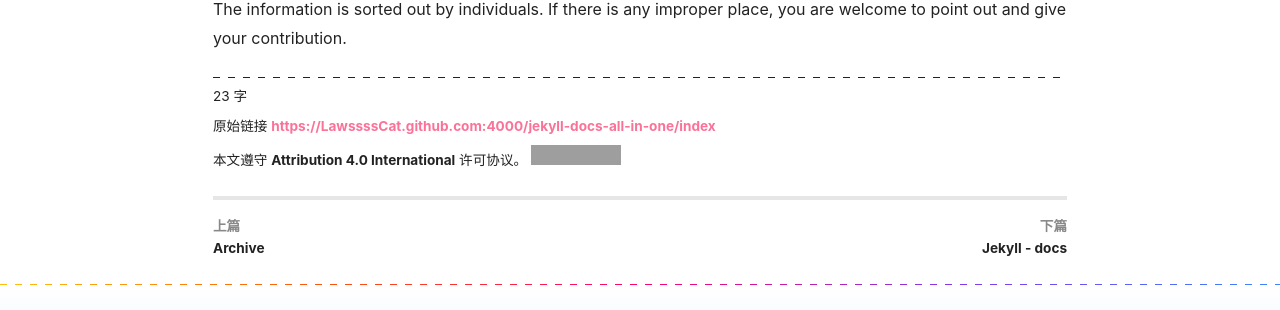
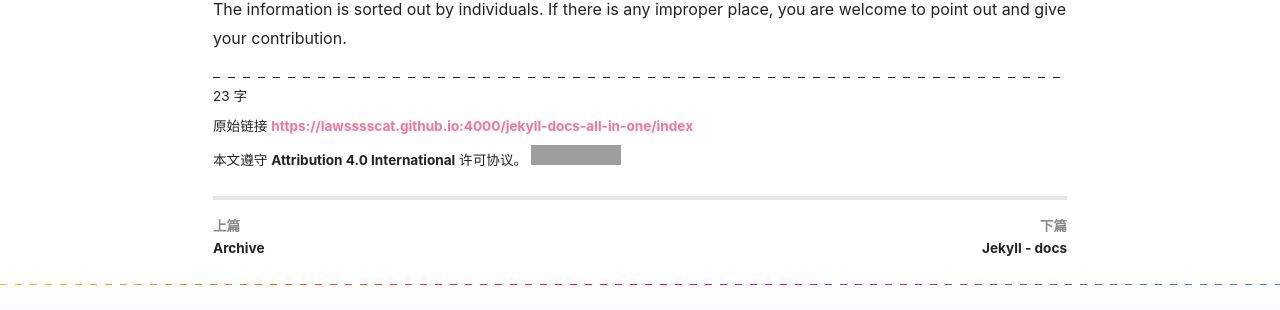
Before and after one commit to LawssssCat/jekyll-docs, a Jekyll site: the page built from _navs/index.md, in a window 1280 px wide. Shown: the part 1096-1406 px from the top of the page. Built offline with Jekyll 4.4.1, drawn with Linux system fonts in a browser that asks for light colours; comment, search, counter and statistics services are not loaded; grey boxes are pictures that could not be loaded.

Commit message:
fix: config github gh-page url

```diff
--- a/_config.yml
+++ b/_config.yml
@@ -10,7 +10,7 @@
 # -------------------------
 highlight_theme: default # "default" (default), "tomorrow", "tomorrow-night", "tomorrow-night-eighties", "tomorrow-night-blue", "tomorrow-night-bright". see https://github.com/chriskempson/tomorrow-theme
 baseurl: /jekyll-docs-all-in-one # does not include hostname
-url: https://LawssssCat.github.com/ # https://lawsssscat.github.com/jekyll-docs-all-in-one (needn't indicate. auto generate) # the base hostname & protocol for your site e.g. https://www.someone.com (use in "absolute_url" tag with production environment. e.g. JEKYLL_ENV="production" bundle exec jekyll build)
+url: https://lawsssscat.github.io/ # https://lawsssscat.github.io/jekyll-docs-all-in-one (needn't indicate. auto generate) # the base hostname & protocol for your site e.g. https://www.someone.com (use in "absolute_url" tag with production environment. e.g. JEKYLL_ENV="production" bundle exec jekyll build)
 title: jekyll-docs-all-in-one
 title_short: jekyll-aio
 description: >
@@ -33,7 +33,7 @@ timezone: # see https://en.wikipedia.org/wiki/List_of_tz_database_time_zones for
 author:
   type      : # "person" (default), "organization"
   name      : lawsssscat
-  url       : https://lawsssscat.github.com/
+  url       : https://lawsssscat.github.io/
   avatar    : /assets/images/avatar/18041500.jpg # path or url of avatar image (square)
   bio       : Expect inspiring inspiration. 😉
   email     : 1191693505@qq.com
```
